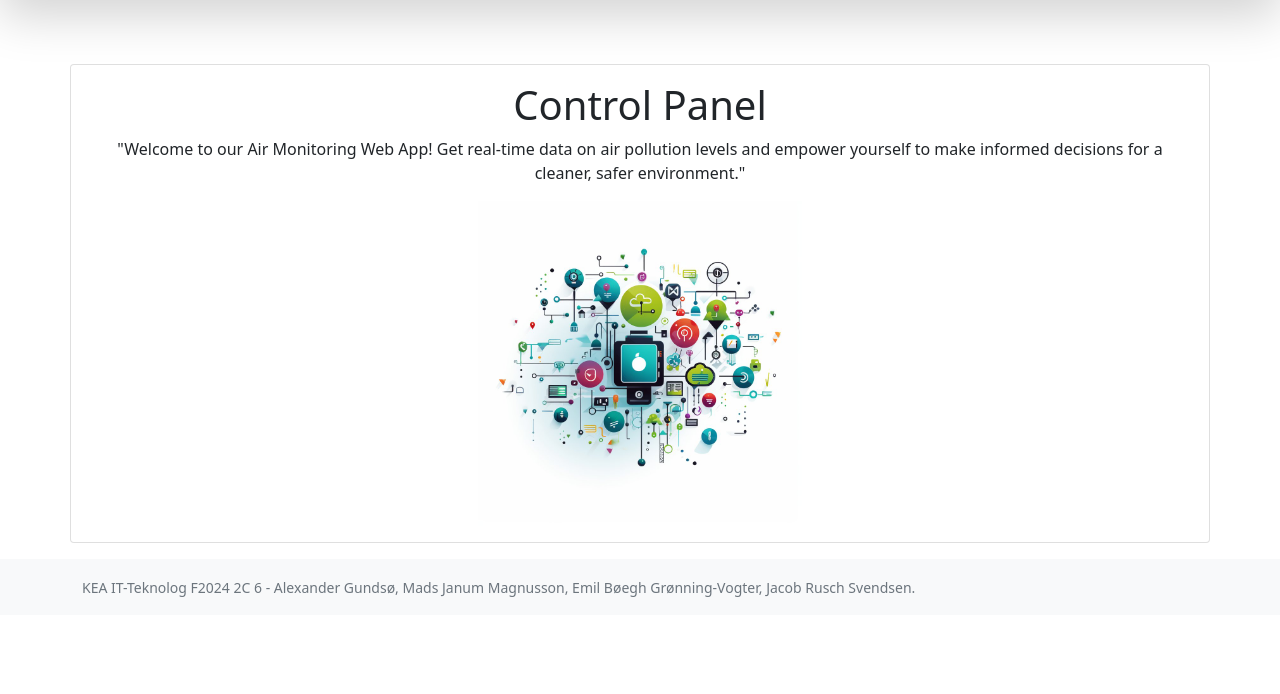
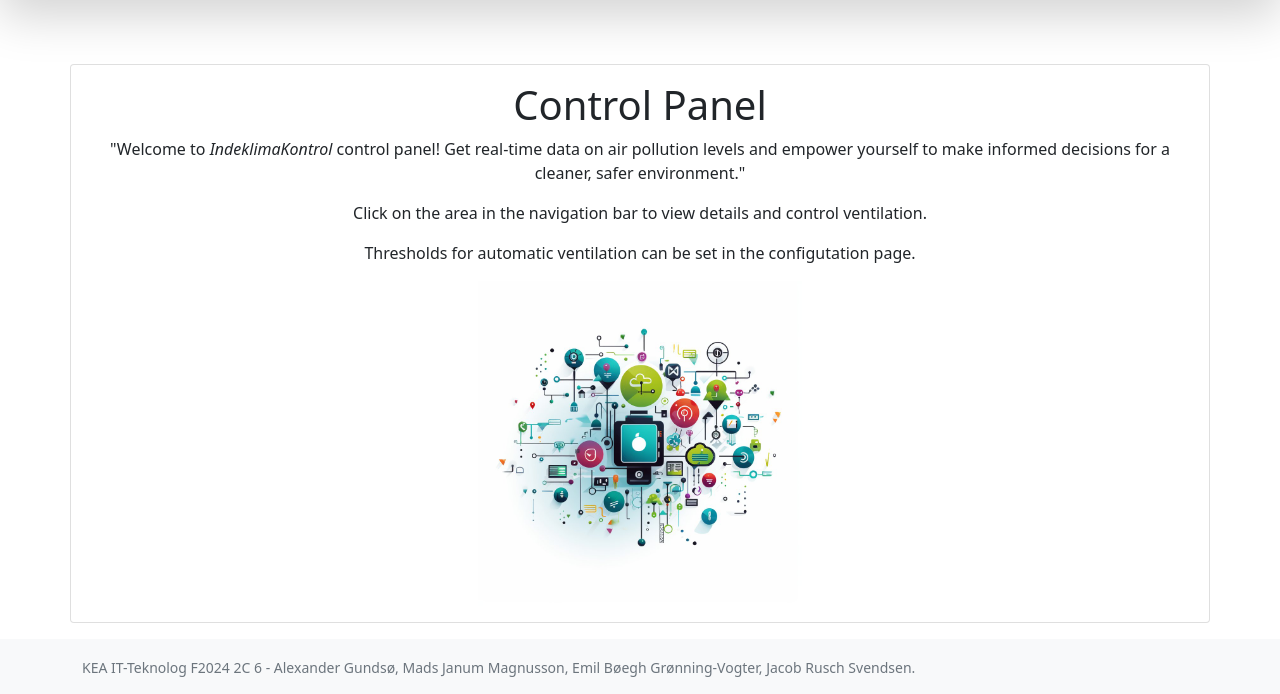
Before and after one commit to GhostriderDK/IoT-2_smarthome, a Flask app: page / in a window 1280 px wide. Shown: the part 72-766 px from the top of the page. Run offline with Flask 3, Linux system fonts and the light colour scheme.

Commit message:
mere tekst

```diff
--- a/AzureVM/flask_app/templates/index.html
+++ b/AzureVM/flask_app/templates/index.html
@@ -3,7 +3,9 @@
 {% block content %}
     <h1>{% block title %} Control Panel {% endblock %}</h1>
 
-          <p>"Welcome to our Air Monitoring Web App! Get real-time data on air pollution levels and empower yourself to make informed decisions for a cleaner, safer environment."</p>
+          <p>"Welcome to <em>IndeklimaKontrol</em> control panel! Get real-time data on air pollution levels and empower yourself to make informed decisions for a cleaner, safer environment."</p>
+          <p>Click on the area in the navigation bar to view details and control ventilation.</p>
+          <p>Thresholds for automatic ventilation can be set in the configutation page.</p>
 
     <img width="30%" src="static/8-p3cKNJ.jpg">
 {% endblock %}
```
